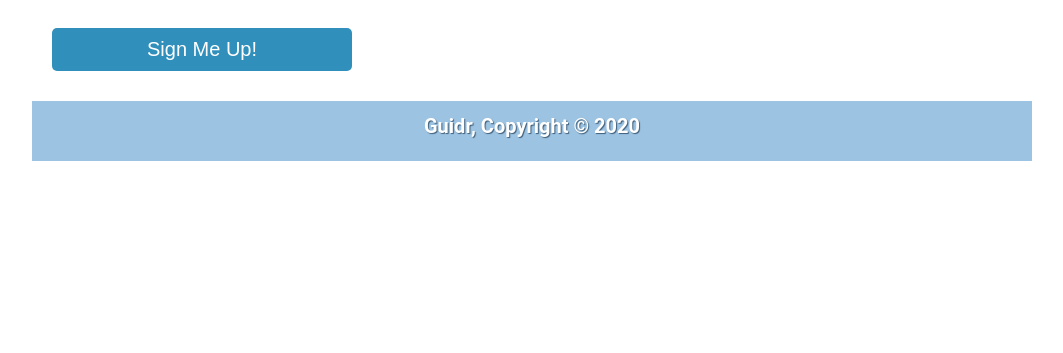
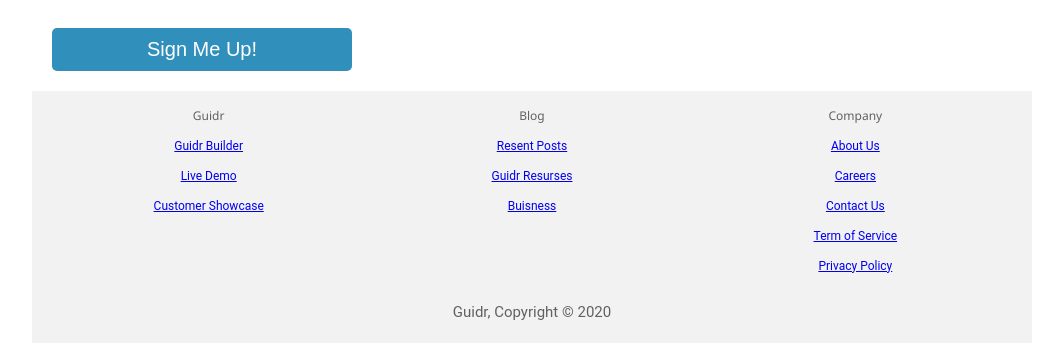
Before and after one commit to Guidr-2/UX, a plain HTML site: page index.html in a window 1280 px wide. Shown: the part 2162-2515 px from the top of the page, without its empty margins (108-1171 px from the left). Before the commit the page ends 2333 px from the top, so only its background shows below. Drawn offline with Linux system fonts and the light colour scheme.

Commit message:
the bottom section and a footer of home page are added

```diff
--- a/index.html
+++ b/index.html
@@ -97,19 +97,6 @@
                 iure, quia dolorum labore fugiat aliquid. Praesentium distinctio quasi temporibus delectus harum porro velit sed quia ipsum molestias, earum at tenetur ipsam reiciendis omnis voluptates mollitia, aspernatur, veritatis quibusdam aliquid
                 sit?
             </p>
-            <!-- <a href="#">Read More <i class="fas fa-chevron-right"></i></a> -->
-
-            <!-- <div>
-
-        <img src="img/hiking.jpg" alt="hiking" />
-        <h3>Hiking</h3>
-        <p>
-            Lorem ipsum dolor sit amet consectetur adipisicing elit. Aut dolorum exercitationem atque mollitia corrupti itaque sit quis, vero voluptatibus excepturi!
-        </p>
-        <a href="#">Read More <i class="fas fa-chevron-right"></i></a>
-    </div> -->
-            <!-- <div> -->
-
 
         </section>
 
@@ -134,6 +121,49 @@
 
         <button class="button">Sign Me Up!</button>
 
+
+
+        <!-- Bottom section -->
+
+        <section class="bottom-links">
+            <div class="blog-company-links">
+                <ul>
+                    <li>
+                        <h3>Guidr</h3>
+                    </li>
+                    <li><a href="#">Guidr Builder</a></li>
+                    <li><a href="#">Live Demo</a></li>
+                    <li><a href="#">Customer Showcase</a></li>
+
+                </ul>
+                <ul>
+                    <li>
+                        <h3>Blog</h3>
+                    </li>
+                    <li><a href="#">Resent Posts</a></li>
+                    <li><a href="#">Guidr Resurses</a></li>
+                    <li><a href="#">Buisness</a></li>
+
+                </ul>
+                <ul>
+                    <li>
+                        <h3>Company</h3>
+                    </li>
+                    <li><a href="#">About Us</a></li>
+                    <li><a href="#">Careers</a></li>
+                    <li><a href="#">Contact Us</a></li>
+                    <li><a href="#">Term of Service</a></li>
+                    <li><a href="#">Privacy Policy</a></li>
+                </ul>
+
+
+
+            </div>
+        </section>
+
+
+        <!-- End ot Bottom Section -->
+
         <footer>
             <p>Guidr, Copyright &copy; 2020</p>
         </footer>
--- a/less/footer.less
+++ b/less/footer.less
@@ -1,15 +1,40 @@
+
+
+.bottom-links {
+    background: #f2f2f2;
+    color: #616161;
+    font-size: 12px;
+    padding: 10px 0;
+}
+
+.blog-company-links {
+    max-width: 1000px;
+    margin: 0 auto;
+    padding: 0 20px;
+    display: grid;
+    grid-template-columns: repeat(3, 1fr);
+    grid-gap: 10px;
+    //align-items: flex-start;
+    justify-content: center;
+}
+
+.bottom-links li {
+    line-height: 2.5;
+    text-align: center;
+}
+
+
+
 footer{
     padding:1%;
-    margin-top:1%;
-    color:#ffffff;
-    background-color:@nav-bg;
+    color: #616161;
+    background: #f2f2f2;
     text-align: center;
-    font-weight: bolder;
-    text-shadow: 1px 1px 1px #3e5e78;
     margin-bottom: 1%;
 
 
     p{
-        font-size: 2rem;
+        font-size: 1.5rem;
     }
+
   }
--- a/less/mixins.less
+++ b/less/mixins.less
@@ -96,7 +96,7 @@
 
 
 
-
+//another button
 // .custom-btn(@bg-color, @width, @font-color,@bg-color-active){
 
 //     background-color: @bg-color;
```
Also changed, not shown: css/index.css.
